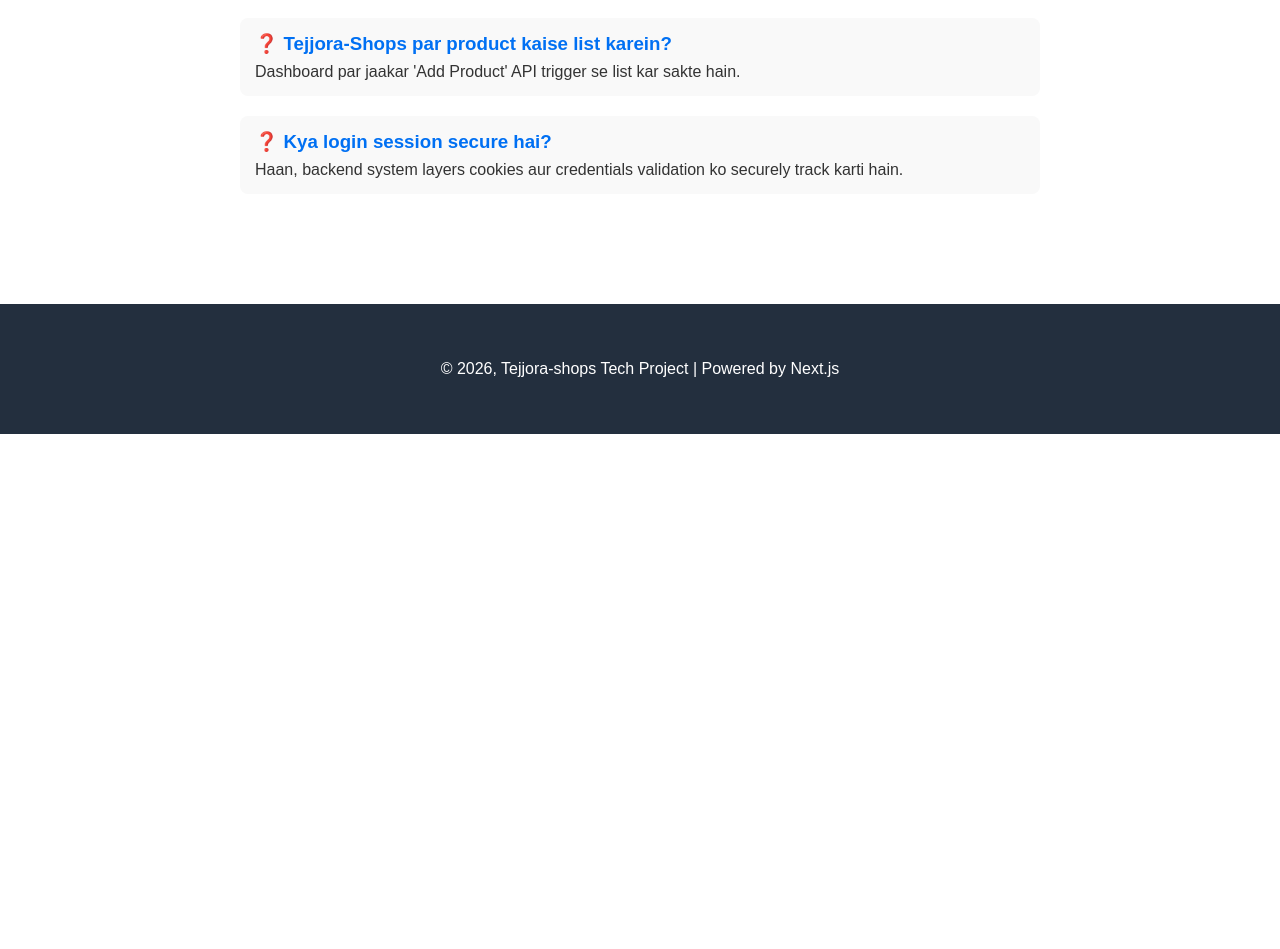
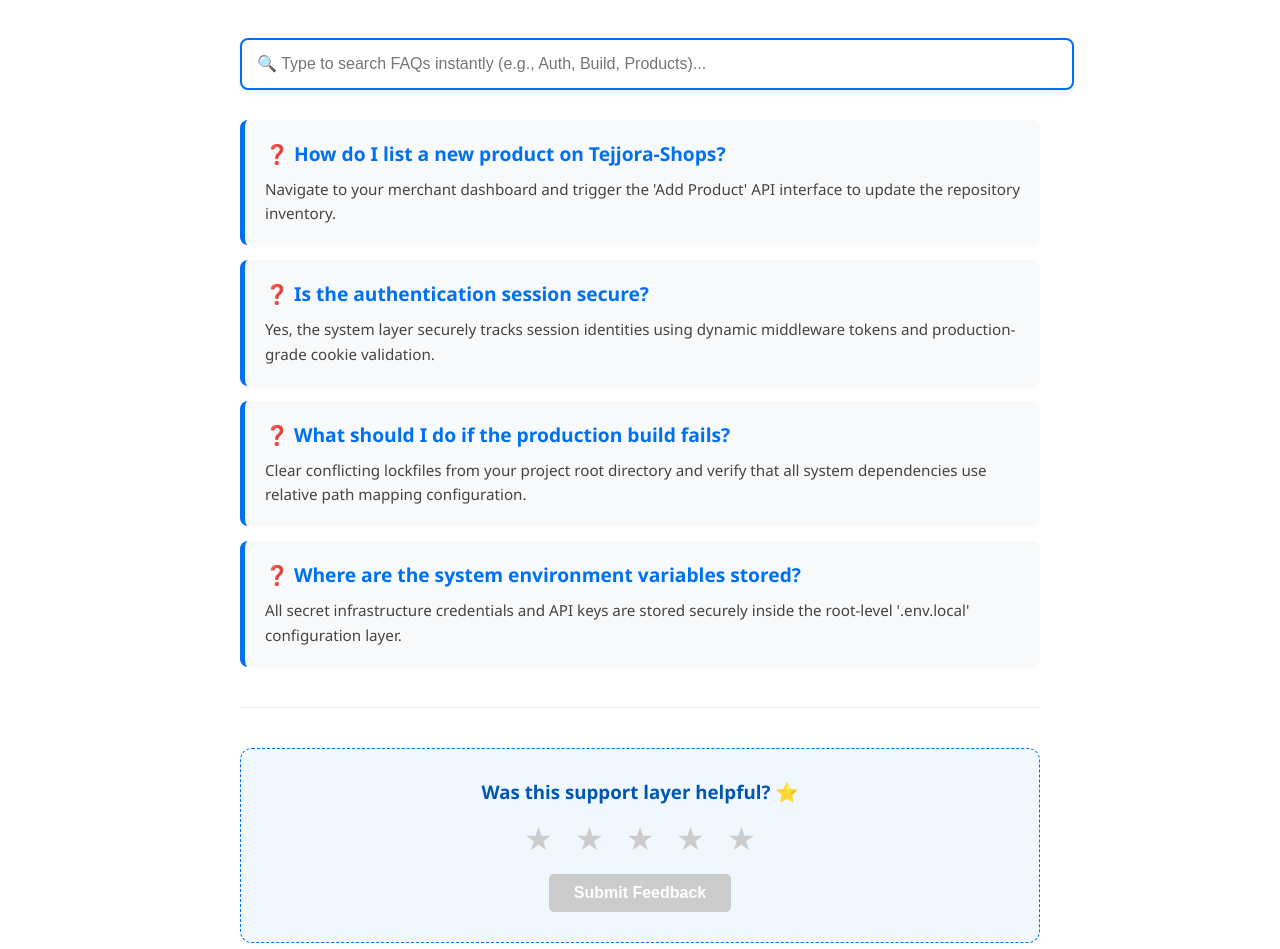
Before and after one commit to himanshudubey7778/Next.js-project, a Next.js app: page /help in a window 1280 px wide. Shown: the part 223-1172 px from the top of the page. Before the commit the page ends 800 px from the top, so only its background shows below. Built offline with nearby package versions, Linux system fonts and the light colour scheme.

Commit message:
docs: localize all static text and validation nodes to standard English descriptions

```diff
--- a/app/help/page.js
+++ b/app/help/page.js
@@ -1,50 +1,217 @@
-// Help and Frequently Asked Questions Page
+"use client";
+import { useState } from "react";
+
 export default function HelpPage() {
+  const [searchTerm, setSearchTerm] = useState("");
+  const [userRating, setUserRating] = useState(0);
+  const [submitted, setSubmitted] = useState(false);
+
+  // Professional English documentation schema dataset
   const faqs = [
     {
-      q: "Tejjora-Shops par product kaise list karein?",
-      a: "Dashboard par jaakar 'Add Product' API trigger se list kar sakte hain.",
+      q: "How do I list a new product on Tejjora-Shops?",
+      a: "Navigate to your merchant dashboard and trigger the 'Add Product' API interface to update the repository inventory.",
     },
     {
-      q: "Kya login session secure hai?",
-      a: "Haan, backend system layers cookies aur credentials validation ko securely track karti hain.",
+      q: "Is the authentication session secure?",
+      a: "Yes, the system layer securely tracks session identities using dynamic middleware tokens and production-grade cookie validation.",
+    },
+    {
+      q: "What should I do if the production build fails?",
+      a: "Clear conflicting lockfiles from your project root directory and verify that all system dependencies use relative path mapping configuration.",
+    },
+    {
+      q: "Where are the system environment variables stored?",
+      a: "All secret infrastructure credentials and API keys are stored securely inside the root-level '.env.local' configuration layer.",
     },
   ];
+
+  // Client-side execution logic filtering the content tree dynamically
+  const filteredFaqs = faqs.filter(
+    (faq) =>
+      faq.q.toLowerCase().includes(searchTerm.toLowerCase()) ||
+      faq.a.toLowerCase().includes(searchTerm.toLowerCase()),
+  );
 
   return (
     <div
       style={{
         padding: "40px",
-        fontFamily: "sans-serif",
+        fontFamily: "'Segoe UI', Roboto, sans-serif",
         maxWidth: "800px",
         margin: "0 auto",
+        color: "#333",
       }}
     >
-      <h1 style={{ borderBottom: "2px solid #0070f3", paddingBottom: "10px" }}>
+      {/* Header Framework Layout */}
+      <div style={{ textAlign: "center", marginBottom: "40px" }}>
+        <h1
+          style={{
+            color: "#0070f3",
+            fontSize: "2.5rem",
+            margin: "0 0 10px 0",
+            fontWeight: "700",
+          }}
+        >
           Help & Support Center 🎯
         </h1>
-      <p style={{ color: "#555" }}>
-        Agar aapko Tejjora-Shops dashboard use karne mein koi dikkat aa rahi
-        hai, toh neeche FAQs check karein:
+        <p style={{ color: "#666", fontSize: "1.1rem" }}>
+          Tejjora-Shops Support Infrastructure — Query real-time questions
+          compiled by Next.js Turbopack Engine.
         </p>
+      </div>
 
-      <div style={{ marginTop: "30px" }}>
-        {faqs.map((faq, index) => (
+      {/* Dynamic Live Search Interface Wrapper */}
+      <div style={{ marginBottom: "30px" }}>
+        <input
+          type="text"
+          placeholder="🔍 Type to search FAQs instantly (e.g., Auth, Build, Products)..."
+          value={searchTerm}
+          onChange={(e) => setSearchTerm(e.target.value)}
+          style={{
+            width: "100%",
+            padding: "15px",
+            borderRadius: "8px",
+            border: "2px solid #0070f3",
+            fontSize: "1rem",
+            outline: "none",
+            boxShadow: "0 4px 6px rgba(0,0,0,0.05)",
+            transition: "border-color 0.2s",
+          }}
+        />
+      </div>
+
+      {/* FAQ Schema Dynamic Grid Engine */}
+      <div style={{ marginTop: "20px" }}>
+        {filteredFaqs.length > 0 ? (
+          filteredFaqs.map((faq, index) => (
             <div
               key={index}
               style={{
-              marginBottom: "20px",
-              background: "#f9f9f9",
-              padding: "15px",
+                marginBottom: "15px",
+                background: "#f8f9fa",
+                padding: "20px",
                 borderRadius: "8px",
+                borderLeft: "5px solid #0070f3",
+                boxShadow: "0 2px 4px rgba(0,0,0,0.02)",
               }}
             >
-            <h3 style={{ margin: "0 0 8px 0", color: "#0070f3" }}>
+              <h3
+                style={{
+                  margin: "0 0 10px 0",
+                  color: "#0070f3",
+                  fontSize: "1.2rem",
+                }}
+              >
                 ❓ {faq.q}
               </h3>
-            <p style={{ margin: "0", color: "#333" }}>{faq.a}</p>
+              <p
+                style={{
+                  margin: "0",
+                  color: "#444",
+                  lineHeight: "1.6",
+                  fontSize: "0.95rem",
+                }}
+              >
+                {faq.a}
+              </p>
             </div>
+          ))
+        ) : (
+          <p
+            style={{
+              textAlign: "center",
+              color: "#999",
+              fontStyle: "italic",
+              padding: "20px",
+            }}
+          >
+            No relevant topics match your search. Live cloud-database queries
+            will be integrated during the next sprint.
+          </p>
+        )}
+      </div>
+
+      <hr
+        style={{ margin: "40px 0", border: "0", borderTop: "1px solid #eee" }}
+      />
+
+      {/* Interactive State Feedback Utility Component */}
+      <div
+        style={{
+          background: "#f0f7ff",
+          padding: "30px",
+          borderRadius: "12px",
+          textAlign: "center",
+          border: "1px dashed #0070f3",
+        }}
+      >
+        <h3 style={{ margin: "0 0 10px 0", color: "#0056b3" }}>
+          Was this support layer helpful? ⭐
+        </h3>
+        {!submitted ? (
+          <div>
+            <div
+              style={{
+                display: "flex",
+                justifyContent: "center",
+                gap: "10px",
+                margin: "15px 0",
+              }}
+            >
+              {[1, 2, 3, 4, 5].map((star) => (
+                <button
+                  key={star}
+                  type="button"
+                  onClick={() => setUserRating(star)}
+                  style={{
+                    background: "none",
+                    border: "none",
+                    fontSize: "2rem",
+                    cursor: "pointer",
+                    color: star <= userRating ? "#ffc107" : "#ccc",
+                    transition: "transform 0.1s",
+                  }}
+                  onMouseEnter={(e) =>
+                    (e.target.style.transform = "scale(1.2)")
+                  }
+                  onMouseLeave={(e) => (e.target.style.transform = "scale(1)")}
+                >
+                  ★
+                </button>
               ))}
+            </div>
+            <button
+              onClick={() => setSubmitted(true)}
+              disabled={userRating === 0}
+              style={{
+                padding: "10px 25px",
+                background: userRating > 0 ? "#0070f3" : "#ccc",
+                color: "white",
+                border: "none",
+                borderRadius: "5px",
+                cursor: userRating > 0 ? "pointer" : "not-allowed",
+                fontWeight: "bold",
+                fontSize: "1rem",
+                transition: "background-color 0.2s",
+              }}
+            >
+              Submit Feedback
+            </button>
+          </div>
+        ) : (
+          <p
+            style={{
+              color: "#28a745",
+              fontWeight: "bold",
+              margin: "15px 0 0 0",
+              fontSize: "1.1rem",
+            }}
+          >
+            🎉 Thank you! Your {userRating}-Star rating has been successfully
+            synchronized to the local state system.
+          </p>
+        )}
       </div>
     </div>
   );
```
Lines whose indentation alone changed are shown as unchanged.
